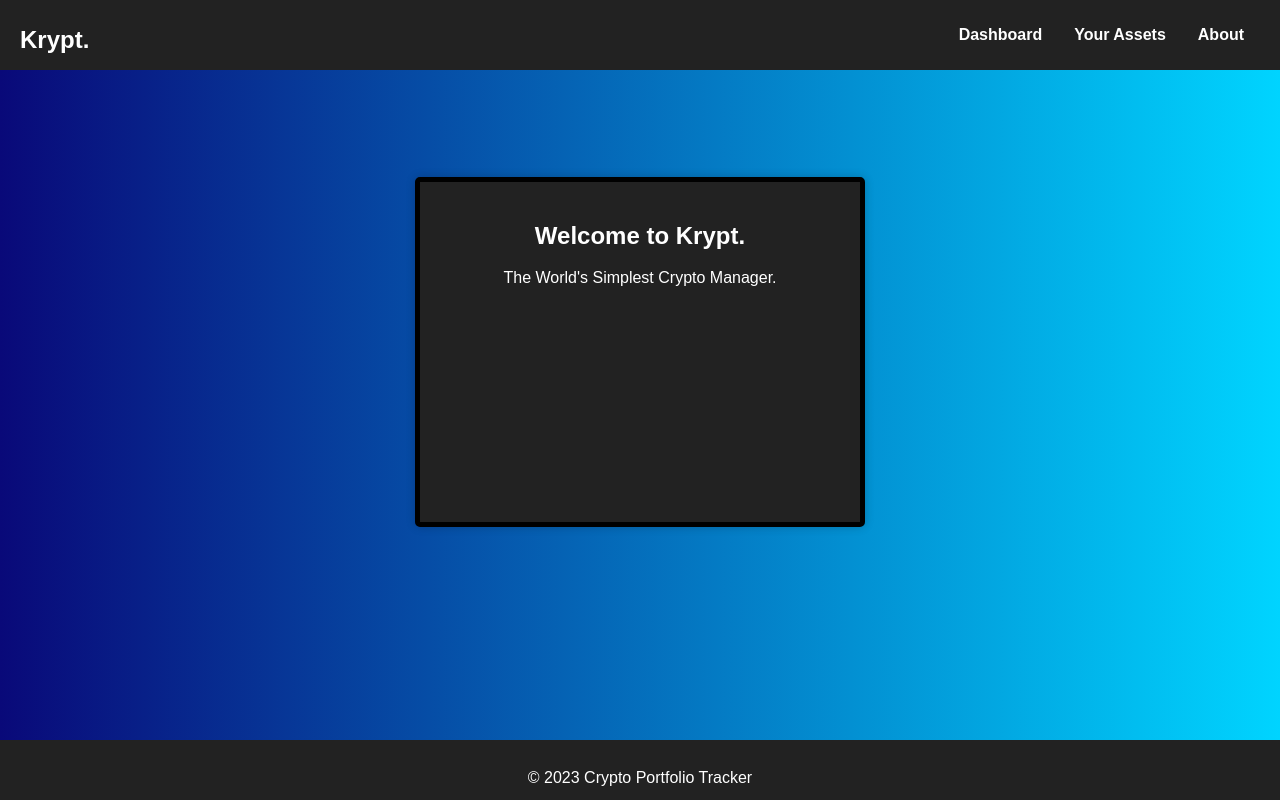
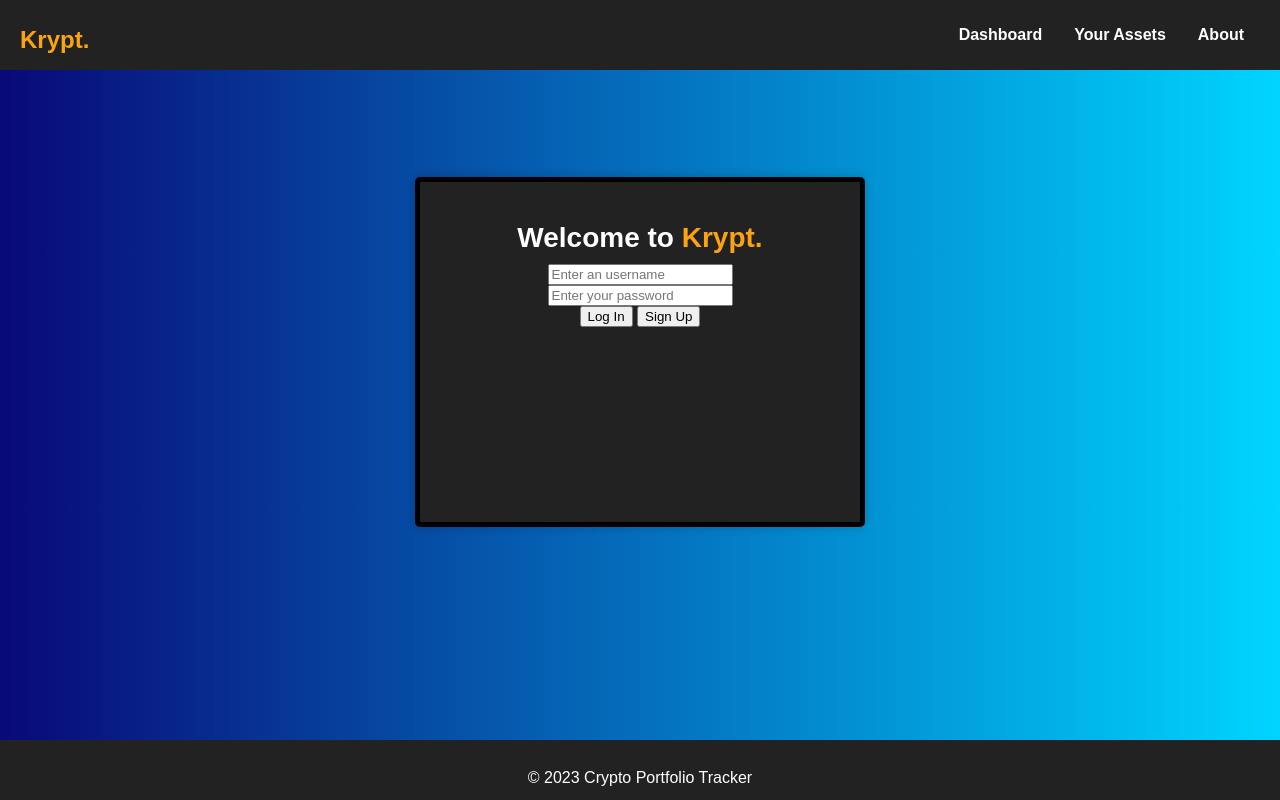
Before and after one commit to NoodlePy/Krypt, a plain HTML site: page index.html in a window 1280 px wide. Drawn offline with Linux system fonts and the light colour scheme.

Commit message:
Added login-form

```diff
--- a/index.html
+++ b/index.html
@@ -11,7 +11,7 @@
     <header>
       <nav>
         <div class="heading_container">
-          <h1>Krypt.</h1>
+          <h1 style="color:#FCA311">Krypt.</h1>
         </div>
       </nav>
       <ul class="nav_ul">
@@ -25,8 +25,15 @@
       </ul>
     </header>
     <section class="hero">
-      <h1>Welcome to Krypt.</h1>
-      <p>The World's Simplest Crypto Manager.</p>
+      <h1 style="font-size: 28px;">Welcome to <span style="color:#FCA311">Krypt.</span></h1>
+      <div class="login-area">
+        <input type="text" name="username" id="username" placeholder="Enter an username"> <br>
+        <input type="password" name="password" id="password" placeholder="Enter your password">
+            <div class="btn-flex">
+              <button id="login-btn">Log In</button>
+              <button id="signup-btn">Sign Up</button>
+            </div>
+      </div>
     </section>
     <footer>
       <p>&copy; 2023 Crypto Portfolio Tracker</p>
```
